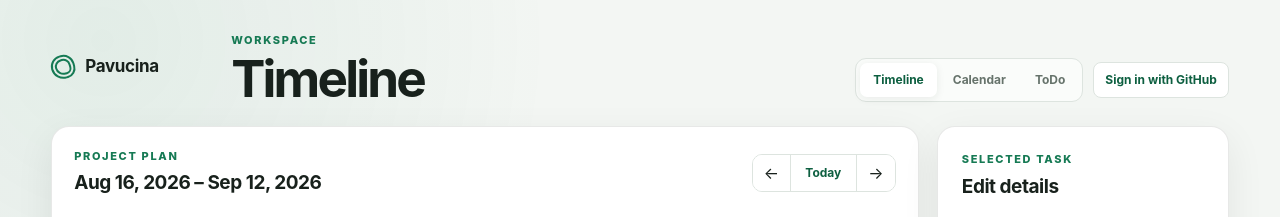
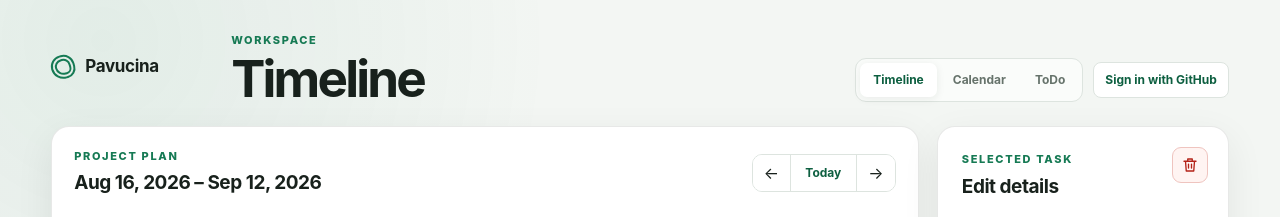
Before and after one commit to RFJBraunstingl/pavucina, a Next.js app: page / in a window 1280 px wide. Both pictures are taken after a click on the button "Test the experience". Shown: the top 217 px of the page. Built offline with nearby package versions, Linux system fonts and the light colour scheme; no server answers.

Commit message:
support deleting tasks

```diff
--- a/src/app/_components/task-inspector.tsx
+++ b/src/app/_components/task-inspector.tsx
@@ -1,16 +1,32 @@
+import { useRef } from "react";
+
 import { getTaskDate } from "@/services/task-schedule-service";
 import type { TaskInspectorProps } from "@/types/timeline";
 
 export default function TaskInspector({
   graph,
   selected,
+  onDelete,
   onNameChange,
   onDateChange,
 }: TaskInspectorProps) {
+  const deleteDialog = useRef<HTMLDialogElement>(null);
+
   return (
     <aside className="inspector" aria-labelledby="inspector-heading">
       {selected ? (
         <>
+          <button
+            type="button"
+            className="delete-task"
+            aria-label={`Delete ${selected.properties.name}`}
+            title="Delete task"
+            onClick={() => deleteDialog.current?.showModal()}
+          >
+            <svg viewBox="0 0 24 24" aria-hidden="true">
+              <path d="M4 7h16M9 7V4h6v3m3 0-1 13H7L6 7m4 4v5m4-5v5" />
+            </svg>
+          </button>
           <p className="eyebrow">Selected task</p>
           <h2 id="inspector-heading">Edit details</h2>
           <label>
@@ -55,6 +71,29 @@ export default function TaskInspector({
             <span aria-hidden="true">↔</span>
             <p>Drag a bar to move it. Drag either edge to resize by whole days.</p>
           </div>
+          <dialog
+            ref={deleteDialog}
+            className="delete-dialog"
+            aria-labelledby="delete-dialog-heading"
+          >
+            <form method="dialog">
+              <h3 id="delete-dialog-heading">Delete task?</h3>
+              <p>
+                <strong>{selected.properties.name}</strong> and all of its child
+                tasks will be permanently deleted.
+              </p>
+              <div className="delete-dialog-actions">
+                <button type="submit" autoFocus>Cancel</button>
+                <button
+                  type="submit"
+                  className="confirm-delete"
+                  onClick={() => onDelete(selected.id)}
+                >
+                  Delete
+                </button>
+              </div>
+            </form>
+          </dialog>
         </>
       ) : (
         <div className="empty-inspector">
--- a/src/app/_components/timeline-view.tsx
+++ b/src/app/_components/timeline-view.tsx
@@ -7,7 +7,7 @@ import { GraphLoading, GraphSyncError } from "./graph-state";
 import TaskInspector from "./task-inspector";
 import TimelineGrid from "./timeline-grid";
 import { useGraph } from "@/providers/graph-provider";
-import { addChildTask, renameTask } from "@/services/task-service";
+import { addChildTask, deleteTask, renameTask } from "@/services/task-service";
 import { updateTaskDate } from "@/services/task-schedule-service";
 import { addDays, makeDateRange, rangeLabel } from "@/utils/date";
 import type { DateRelationshipType, TaskNode } from "@/types/graph";
@@ -43,6 +43,11 @@ export default function TimelineView() {
       current ? addChildTask(current, parentId, childId) : current,
     );
     setSelectedId(childId);
+  }
+
+  function removeTask(taskId: string) {
+    setGraph((current) => (current ? deleteTask(current, taskId) : current));
+    setSelectedId(null);
   }
 
   return (
@@ -97,6 +102,7 @@ export default function TimelineView() {
         <TaskInspector
           graph={graph}
           selected={selected}
+          onDelete={removeTask}
           onNameChange={updateName}
           onDateChange={updateDate}
         />
--- a/src/app/_styles/inspector.css
+++ b/src/app/_styles/inspector.css
@@ -32,6 +32,85 @@
   font-weight: 520;
   letter-spacing: normal;
   text-transform: none;
+}
+
+.delete-task {
+  position: absolute;
+  top: 20px;
+  right: 20px;
+  display: grid;
+  width: 36px;
+  height: 36px;
+  border: 1px solid #efc4bf;
+  border-radius: 9px;
+  background: #fff4f2;
+  color: #b42318;
+  cursor: pointer;
+  place-items: center;
+}
+
+.delete-task:hover {
+  background: #fee4e2;
+}
+
+.delete-task svg {
+  width: 18px;
+  fill: none;
+  stroke: currentColor;
+  stroke-linecap: round;
+  stroke-linejoin: round;
+  stroke-width: 1.8;
+}
+
+.delete-dialog {
+  width: min(380px, calc(100vw - 32px));
+  padding: 0;
+  border: 1px solid var(--line);
+  border-radius: 14px;
+  box-shadow: 0 20px 60px rgb(24 33 28 / 20%);
+  color: var(--ink);
+}
+
+.delete-dialog::backdrop {
+  background: rgb(24 33 28 / 45%);
+}
+
+.delete-dialog form {
+  padding: 24px;
+}
+
+.delete-dialog h3 {
+  margin: 0 0 10px;
+  font-size: 19px;
+}
+
+.delete-dialog p {
+  margin-bottom: 22px;
+  color: var(--muted);
+  font-size: 13px;
+  line-height: 1.55;
+}
+
+.delete-dialog-actions {
+  display: flex;
+  justify-content: flex-end;
+  gap: 9px;
+}
+
+.delete-dialog-actions button {
+  padding: 9px 14px;
+  border: 1px solid var(--line);
+  border-radius: 8px;
+  background: var(--surface);
+  font-size: 12px;
+  font-weight: 700;
+  cursor: pointer;
+}
+
+.delete-dialog-actions .confirm-delete {
+  border-color: #b42318;
+  background: #b42318;
+  color: #fff;
 }
 
 .inspector-help {
--- a/src/services/task-schedule-service.ts
+++ b/src/services/task-schedule-service.ts
@@ -40,7 +40,7 @@ export function getTaskTime(graph: Graph, taskId: string, type: TimeProperty) {
   return task?.properties[type];
 }
 
-function removeUnusedDates(graph: Graph): Graph {
+export function removeUnusedDates(graph: Graph): Graph {
   const usedDates = new Set(
     graph.relationships
       .filter((item) => DATE_RELATIONSHIPS.includes(item.type as DateRelationshipType))
--- a/src/services/task-service.ts
+++ b/src/services/task-service.ts
@@ -1,4 +1,8 @@
-import { getTaskDate, setTaskDate } from "./task-schedule-service.ts";
+import {
+  getTaskDate,
+  removeUnusedDates,
+  setTaskDate,
+} from "./task-schedule-service.ts";
 import type { FlatTask, Graph, TaskNode } from "@/types/graph";
 
 export function renameTask(graph: Graph, taskId: string, value: string) {
@@ -23,6 +27,36 @@ export function setTaskDone(graph: Graph, taskId: string, done: boolean) {
         : node,
     ),
   };
+}
+
+export function deleteTask(graph: Graph, taskId: string) {
+  const taskExists = graph.nodes.some(
+    (node) => node.id === taskId && node.type === "task",
+  );
+  if (!taskExists) return graph;
+
+  const deletedIds = new Set<string>();
+  const pendingIds = [taskId];
+  while (pendingIds.length) {
+    const id = pendingIds.pop()!;
+    if (deletedIds.has(id)) continue;
+    deletedIds.add(id);
+    for (const relationship of graph.relationships) {
+      if (relationship.type === "child" && relationship.sourceId === id) {
+        pendingIds.push(relationship.targetId);
+      }
+    }
+  }
+
+  return removeUnusedDates({
+    ...graph,
+    nodes: graph.nodes.filter((node) => !deletedIds.has(node.id)),
+    relationships: graph.relationships.filter(
+      (relationship) =>
+        !deletedIds.has(relationship.sourceId) &&
+        !deletedIds.has(relationship.targetId),
+    ),
+  });
 }
 
 export function flattenTasks(graph: Graph): FlatTask[] {
--- a/src/types/timeline.ts
+++ b/src/types/timeline.ts
@@ -32,6 +32,7 @@ export type TimelineGridProps = {
 export type TaskInspectorProps = {
   graph: Graph;
   selected?: TaskNode;
+  onDelete: (taskId: string) => void;
   onNameChange: (taskId: string, value: string) => void;
   onDateChange: (
     taskId: string,
```
Also changed, not shown: 1 other file (tests, documents, lock files or other folders).
